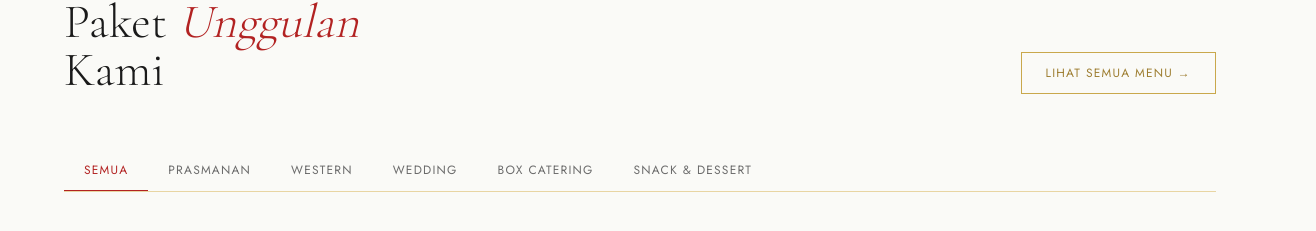
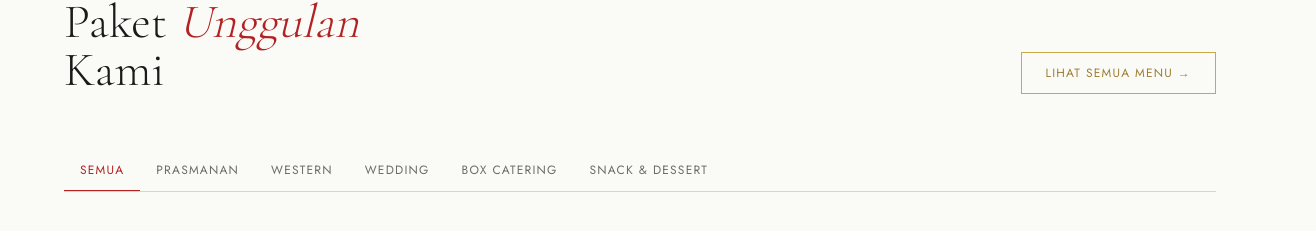
Before and after one commit to AhmadRidho01/savoria-frontend, a Next.js app: page / in a window 1280 px wide. Shown: the part 1887-2118 px from the top of the page, 1316 px wide, since content can reach past the window. Built offline with nearby package versions, Linux system fonts and the light colour scheme.

Commit message:
fix: enforce max-width 100% global, fix swiper dan tabs overflow

```diff
--- a/src/app/globals.css
+++ b/src/app/globals.css
@@ -23,4 +23,26 @@ body {
   background-color: var(--bg);
   color: var(--text);
   -webkit-font-smoothing: antialiased;
+  overflow-x: hidden;
 }
+
+*,
+*::before,
+*::after {
+  box-sizing: border-box;
+}
+
+html,
+body {
+  max-width: 100%;
+  overflow-x: hidden;
+}
+
+.scrollbar-none {
+  -ms-overflow-style: none;
+  scrollbar-width: none;
+}
+
+.scrollbar-none::-webkit-scrollbar {
+  display: none;
+}
--- a/src/app/layout.tsx
+++ b/src/app/layout.tsx
@@ -1,5 +1,5 @@
 // src/app/layout.tsx
-import type { Metadata } from "next";
+import type { Metadata, Viewport } from "next";
 import { Cormorant_Garamond, Jost } from "next/font/google";
 import "./globals.css";
 import AOSInit from "@/components/layout/AOSInit";
@@ -18,6 +18,11 @@ const jost = Jost({
   weight: ["300", "400", "500"],
   variable: "--font-sans",
 });
+
+export const viewport: Viewport = {
+  width: "device-width",
+  initialScale: 1,
+};
 
 export const metadata: Metadata = {
   title: "Savoria Catering — Premium Catering Service",
--- a/src/components/layout/Navbar.tsx
+++ b/src/components/layout/Navbar.tsx
@@ -1,3 +1,4 @@
+// src/components/layout/Navbar.tsx
 "use client";
 
 import { useEffect, useState } from "react";
@@ -17,8 +18,9 @@ export default function Navbar() {
   const [menuOpen, setMenuOpen] = useState(false);
 
   useEffect(() => {
+    setScrolled(window.scrollY > 60);
     const handleScroll = () => setScrolled(window.scrollY > 60);
-    window.addEventListener("scroll", handleScroll);
+    window.addEventListener("scroll", handleScroll, { passive: true });
     return () => window.removeEventListener("scroll", handleScroll);
   }, []);
 
@@ -32,8 +34,10 @@ export default function Navbar() {
             : "bg-transparent py-5"
         }
       `}
+      style={{ width: "100vw", maxWidth: "100%" }}
     >
-      <div className="max-w-7xl mx-auto px-6 flex items-center justify-between">
+      {/* Main bar */}
+      <div className="w-full px-6 flex items-center justify-between">
         {/* Logo */}
         <Link
           href="/"
@@ -84,30 +88,35 @@ export default function Navbar() {
         </button>
       </div>
 
-      {/* Mobile Menu */}
+      {/* Mobile Menu — full width, no overflow */}
       <div
-        className={`md:hidden overflow-hidden transition-all duration-300 ${menuOpen ? "max-h-96" : "max-h-0"}`}
+        className={`
+          md:hidden w-full overflow-hidden transition-all duration-300
+          ${menuOpen ? "max-h-96" : "max-h-0"}
+        `}
       >
-        <div className="bg-[var(--bg)] border-t border-[var(--gold-light)] px-6 py-4 flex flex-col gap-4">
+        <div className="w-full bg-[var(--bg)] border-t border-[var(--gold-light)] py-4 flex flex-col">
           {navLinks.map((link) => (
             <Link
               key={link.href}
               href={link.href}
               onClick={() => setMenuOpen(false)}
-              className="text-xs tracking-widest uppercase text-[var(--text-muted)] hover:text-[var(--gold)] transition-colors duration-200"
+              className="px-6 py-3 text-xs tracking-widest uppercase text-[var(--text-muted)] hover:text-[var(--gold)] hover:bg-[var(--cream)] transition-colors duration-200"
             >
               {link.label}
             </Link>
           ))}
+          <div className="px-6 pt-2">
             <Link
               href="/#pesan"
               onClick={() => setMenuOpen(false)}
-            className="bg-[var(--red)] text-white text-xs tracking-widest uppercase px-6 py-3 text-center mt-2"
+              className="block w-full bg-[var(--red)] text-white text-xs tracking-widest uppercase px-6 py-3 text-center"
             >
               Pesan Sekarang
             </Link>
           </div>
         </div>
+      </div>
     </nav>
   );
 }
--- a/src/components/sections/AboutSection.tsx
+++ b/src/components/sections/AboutSection.tsx
@@ -38,6 +38,7 @@ export default function AboutSection() {
               src="https://images.unsplash.com/photo-1577219491135-ce391730fb2c?w=800&q=80"
               alt="Chef profesional Savoria"
               fill
+              sizes="(max-width: 768px) 100vw, 50vw"
               className="object-cover"
             />
           </div>
--- a/src/components/sections/GallerySection.tsx
+++ b/src/components/sections/GallerySection.tsx
@@ -63,7 +63,7 @@ export default function GallerySection() {
           {galleryItems.map((item) => (
             <div
               key={item.id}
-              className="relative overflow-hidden cursor-pointer group"
+              className="relative overflow-hidden cursor-pointer group h-full"
               style={
                 item.large ? { gridColumn: "span 2", gridRow: "span 2" } : {}
               }
@@ -72,6 +72,11 @@ export default function GallerySection() {
                 src={item.src}
                 alt={item.label}
                 fill
+                sizes={
+                  item.large
+                    ? "(max-width: 768px) 100vw, 50vw"
+                    : "(max-width: 768px) 50vw, 25vw"
+                }
                 className="object-cover transition-transform duration-500 group-hover:scale-105"
               />
 
--- a/src/components/sections/HeroSection.tsx
+++ b/src/components/sections/HeroSection.tsx
@@ -20,7 +20,7 @@ export default function HeroSection() {
   return (
     <section
       id="beranda"
-      className="relative min-h-screen flex items-center overflow-hidden bg-[#1a1008]"
+      className="relative min-h-[750px] md:min-h-screen flex items-center overflow-hidden bg-[#1a1008]"
     >
       {/* Background Pattern */}
       <div
@@ -43,6 +43,7 @@ export default function HeroSection() {
           src="https://images.unsplash.com/photo-1414235077428-338989a2e8c0?w=1200&q=80"
           alt="Fine dining presentation"
           fill
+          sizes="50vw"
           className="object-cover opacity-40"
           priority
         />
--- a/src/components/sections/MenuSection.tsx
+++ b/src/components/sections/MenuSection.tsx
@@ -40,16 +40,20 @@ export default function MenuSection() {
 
         {/* Filter Tabs */}
         <div
-          className="flex gap-0 border-b border-[var(--gold-light)] mb-10 overflow-x-auto"
+          className="relative w-full mb-10"
           data-aos="fade-up"
           data-aos-delay="100"
+        >
+          <div
+            className="flex border-b border-[var(--gold-light)] overflow-x-auto scrollbar-none"
+            style={{ maxWidth: "100%" }}
           >
             {tabs.map((tab) => (
               <button
                 key={tab.value}
                 onClick={() => setActive(tab.value)}
                 className={`
-                flex-shrink-0 px-5 py-3 text-xs tracking-widest uppercase
+          flex-shrink-0 px-4 py-3 text-xs tracking-widest uppercase
           border-b-2 -mb-px transition-all duration-200 font-sans
           ${
             active === tab.value
@@ -61,6 +65,7 @@ export default function MenuSection() {
                 {tab.label}
               </button>
             ))}
+          </div>
         </div>
 
         {/* Grid Menu */}
--- a/src/components/sections/ReservationSection.tsx
+++ b/src/components/sections/ReservationSection.tsx
@@ -90,7 +90,7 @@ export default function ReservationSection() {
 
   return (
     <section id="pesan" className="bg-[var(--white)] py-24 md:py-32 px-[5%]">
-      <div className="max-w-7xl mx-auto">
+      <div className="max-w-7xl mx-auto w-full overflow-hidden">
         {/* Header */}
         <div className="mb-16" data-aos="fade-up">
           <SectionTag label="Pemesanan" />
@@ -102,7 +102,7 @@ export default function ReservationSection() {
           <div className="w-12 h-px bg-[var(--gold)] mt-6" />
         </div>
 
-        <div className="grid grid-cols-1 lg:grid-cols-2 gap-16 lg:gap-24">
+        <div className="grid grid-cols-1 lg:grid-cols-2 gap-10 lg:gap-24">
           {/* Kolom Kiri — Info Kontak */}
           <div data-aos="fade-right">
             <h3 className="font-serif text-2xl font-light text-[var(--text)] mb-4">
--- a/src/components/sections/TestimonySection.tsx
+++ b/src/components/sections/TestimonySection.tsx
@@ -31,7 +31,11 @@ export default function TestimonySection() {
         </div>
 
         {/* Swiper */}
-        <div data-aos="fade-up" data-aos-delay="100">
+        <div
+          data-aos="fade-up"
+          data-aos-delay="100"
+          style={{ maxWidth: "100%", overflow: "hidden" }}
+        >
           <Swiper
             modules={[Pagination, Autoplay]}
             spaceBetween={24}
@@ -44,6 +48,7 @@ export default function TestimonySection() {
               1024: { slidesPerView: 3 },
             }}
             className="!pb-12"
+            style={{ overflow: "hidden" }}
           >
             {testimonies.map((item) => (
               <SwiperSlide key={item.id} className="h-auto">
--- a/src/components/ui/MenuCard.tsx
+++ b/src/components/ui/MenuCard.tsx
@@ -30,6 +30,7 @@ export default function MenuCard({ item }: MenuCardProps) {
           src={categoryImages[item.category]}
           alt={item.name}
           fill
+          sizes="(max-width: 640px) 100vw, (max-width: 1024px) 50vw, 25vw"
           className="object-cover transition-transform duration-500 group-hover:scale-105"
         />
         {item.badge && (
```
Also changed, not shown: 1 other file (tests, documents, lock files or other folders). Lines whose indentation alone changed are shown as unchanged.
